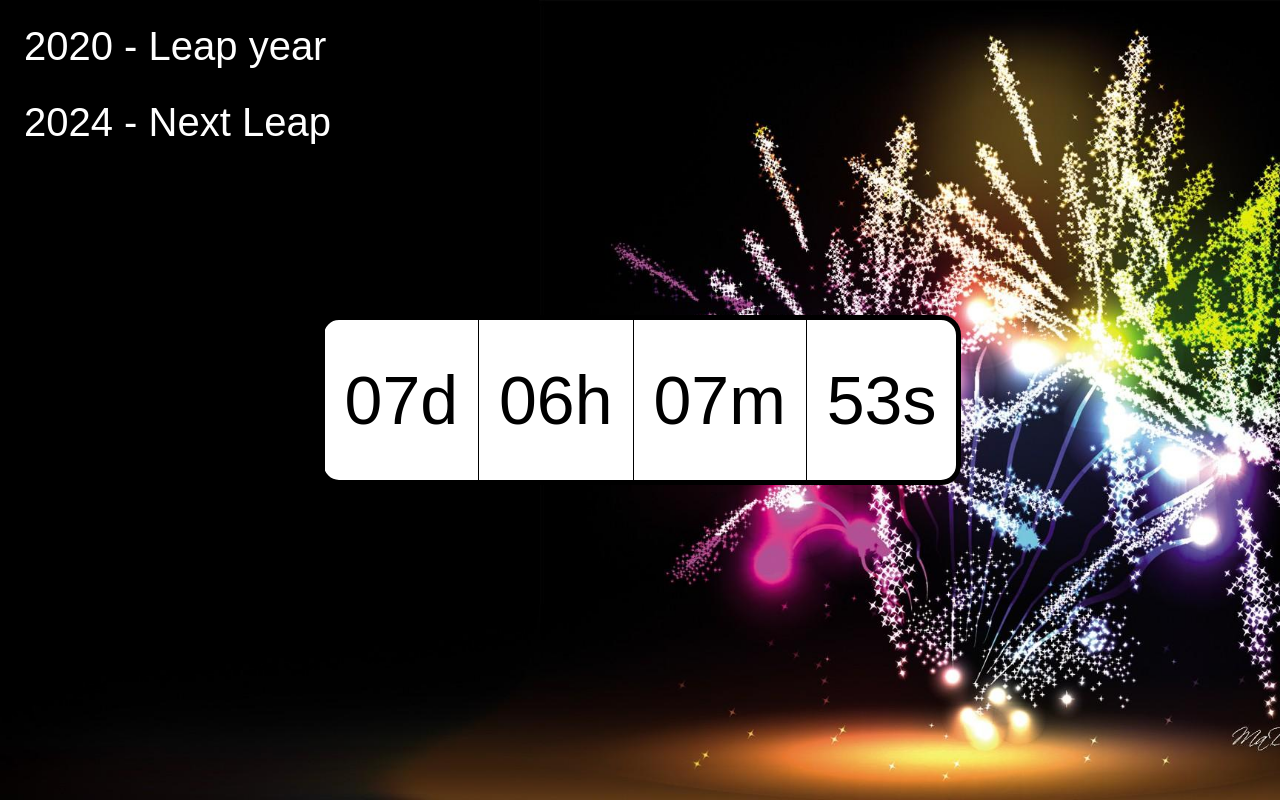
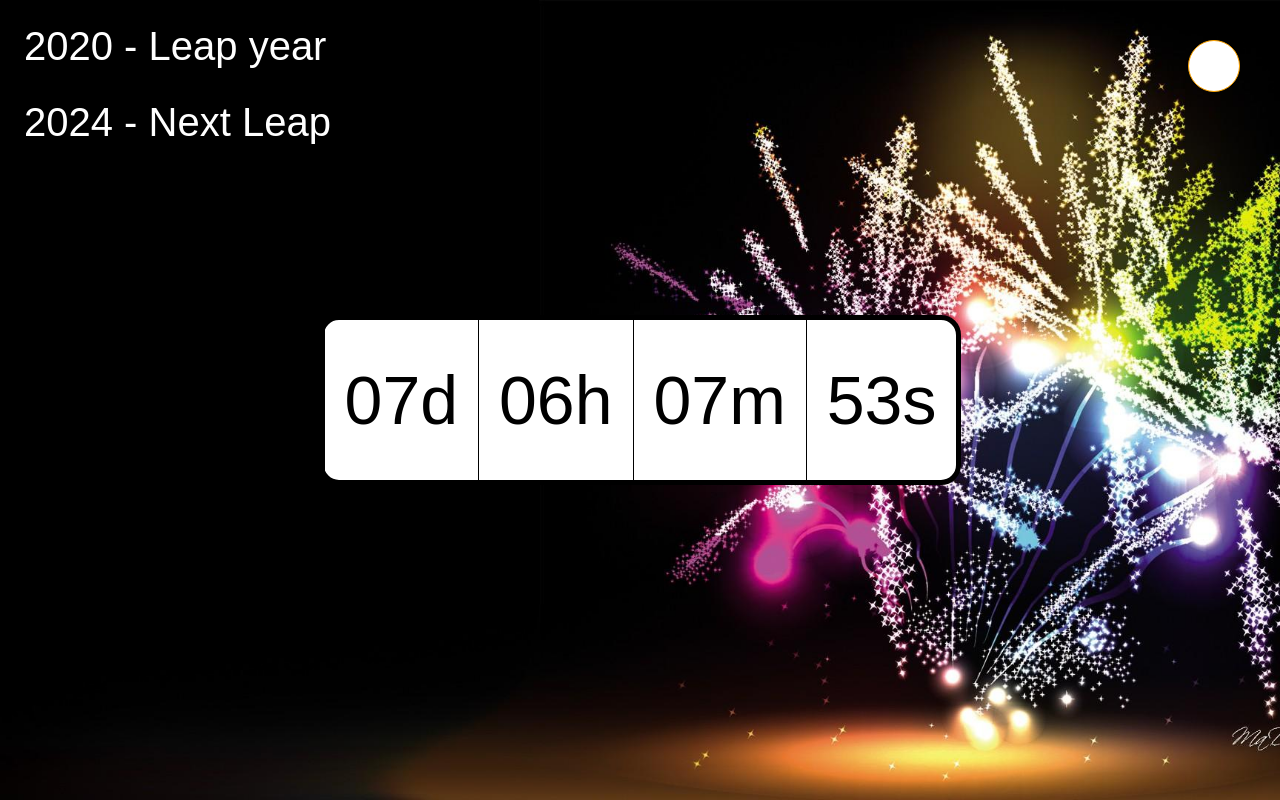
Before and after one commit to nemesisbest/newYearCountdown, a plain HTML site: page index.html in a window 1280 px wide. Drawn offline with Linux system fonts and the light colour scheme.

Commit message:
Update styles.css

```diff
--- a/css/styles.css
+++ b/css/styles.css
@@ -54,3 +54,16 @@ body{
     font-size: 40px;
     font-family: sans-serif;
 }
+
+.goodbye {
+    position: fixed;
+    right: 40px;
+    top: 40px;
+    border-radius: 50%;
+    width: 50px;
+    height: 50px;
+    background-color: white;
+    border: 1px solid orange;
+    z-index: 1;
+    cursor: pointer;
+  }
```
